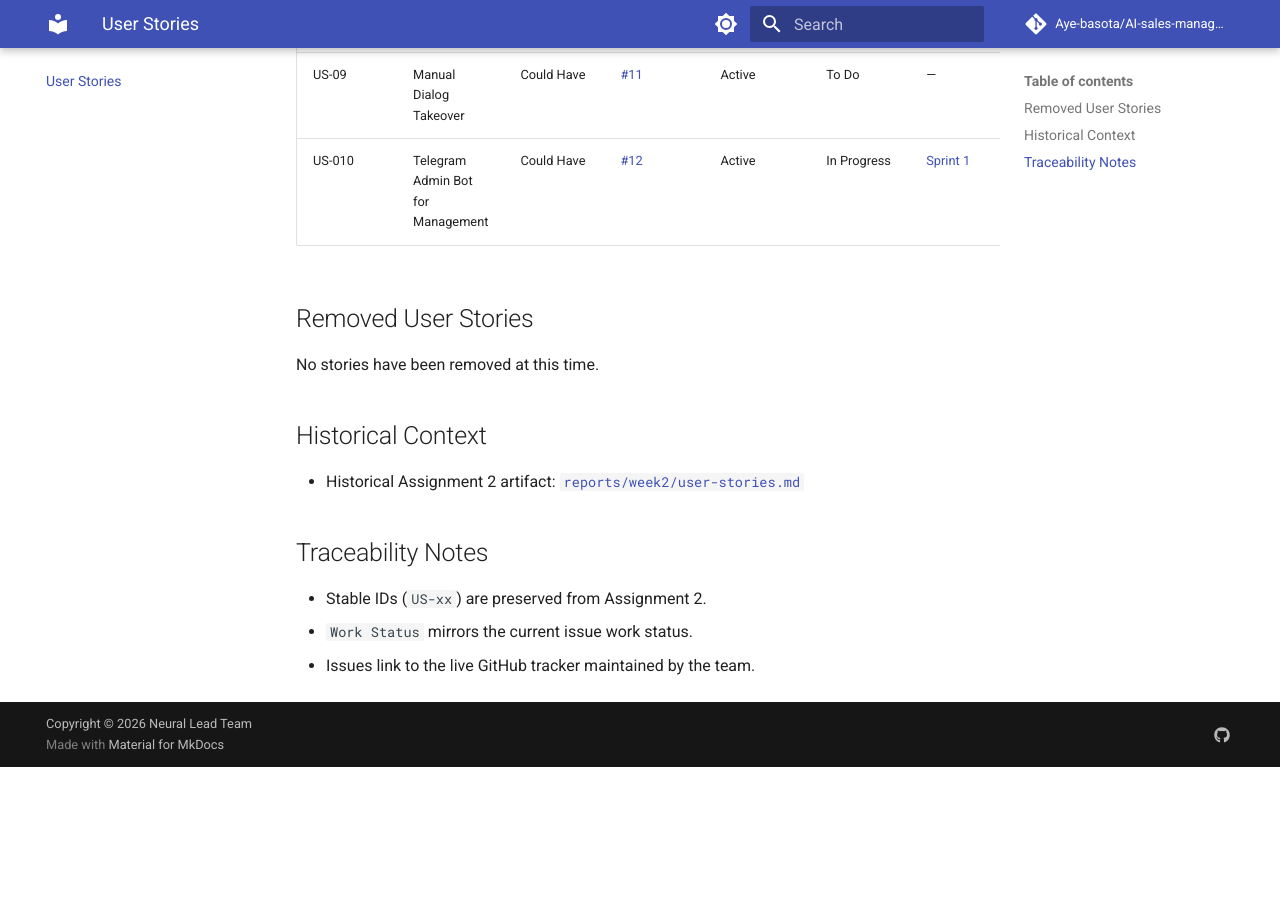
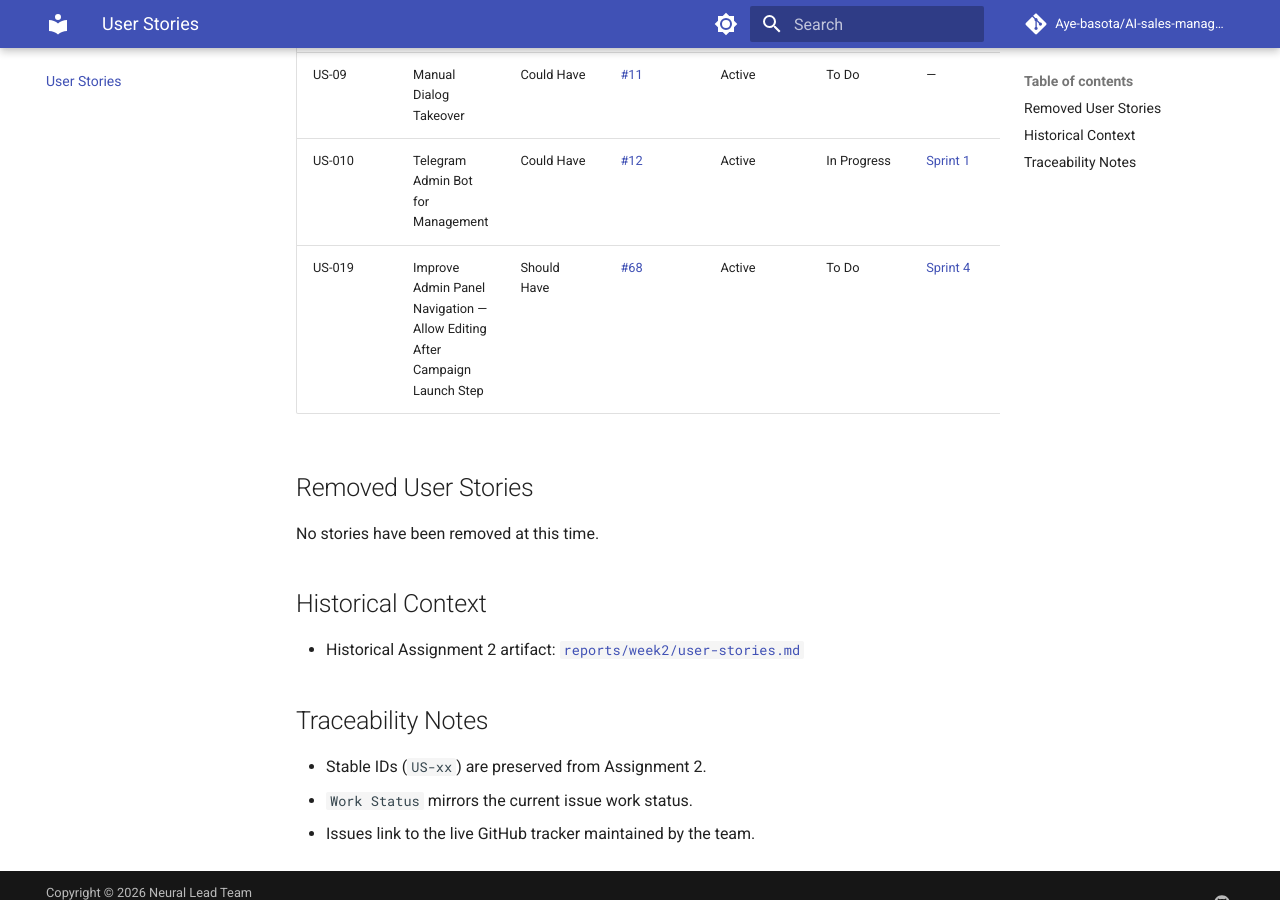
Before and after one commit to Aye-basota/AI-sales-manager, an MkDocs documentation site: the page built from docs/user-stories.md, in a window 1280 px wide and 900 px high, scrolled down 939 px. Built offline with MkDocs 1.6.1 and Material for MkDocs 9.7.7, drawn with Linux system fonts in a browser that asks for light colours; comment, search, counter and statistics services are not loaded; before the commit the page ends 1706 px from its top, so only the background shows below that.

Commit message:
Add user story US-019 for admin panel navigation

```diff
--- a/docs/user-stories.md
+++ b/docs/user-stories.md
@@ -14,6 +14,7 @@ This file is the authoritative registry of stable user-story IDs and current mem
 | US-08 | LLM Provider Selection | Should Have | [#10](https://github.com/Aye-basota/AI-sales-manager/issues/10) | Active | Done | [Sprint 1](https://github.com/Aye-basota/AI-sales-manager/milestone/1) |
 | US-09 | Manual Dialog Takeover | Could Have | [#11](https://github.com/Aye-basota/AI-sales-manager/issues/11) | Active | To Do | — |
 | US-010 | Telegram Admin Bot for Management | Could Have | [#12](https://github.com/Aye-basota/AI-sales-manager/issues/12) | Active | In Progress | [Sprint 1](https://github.com/Aye-basota/AI-sales-manager/milestone/1) |
+| US-019 | Improve Admin Panel Navigation — Allow Editing After Campaign Launch Step | Should Have | [#68](https://github.com/Aye-basota/AI-sales-manager/issues/68) | Active | To Do | [Sprint 4](https://github.com/Aye-basota/AI-sales-manager/milestone/3) |
 
 ## Removed User Stories
 
```
